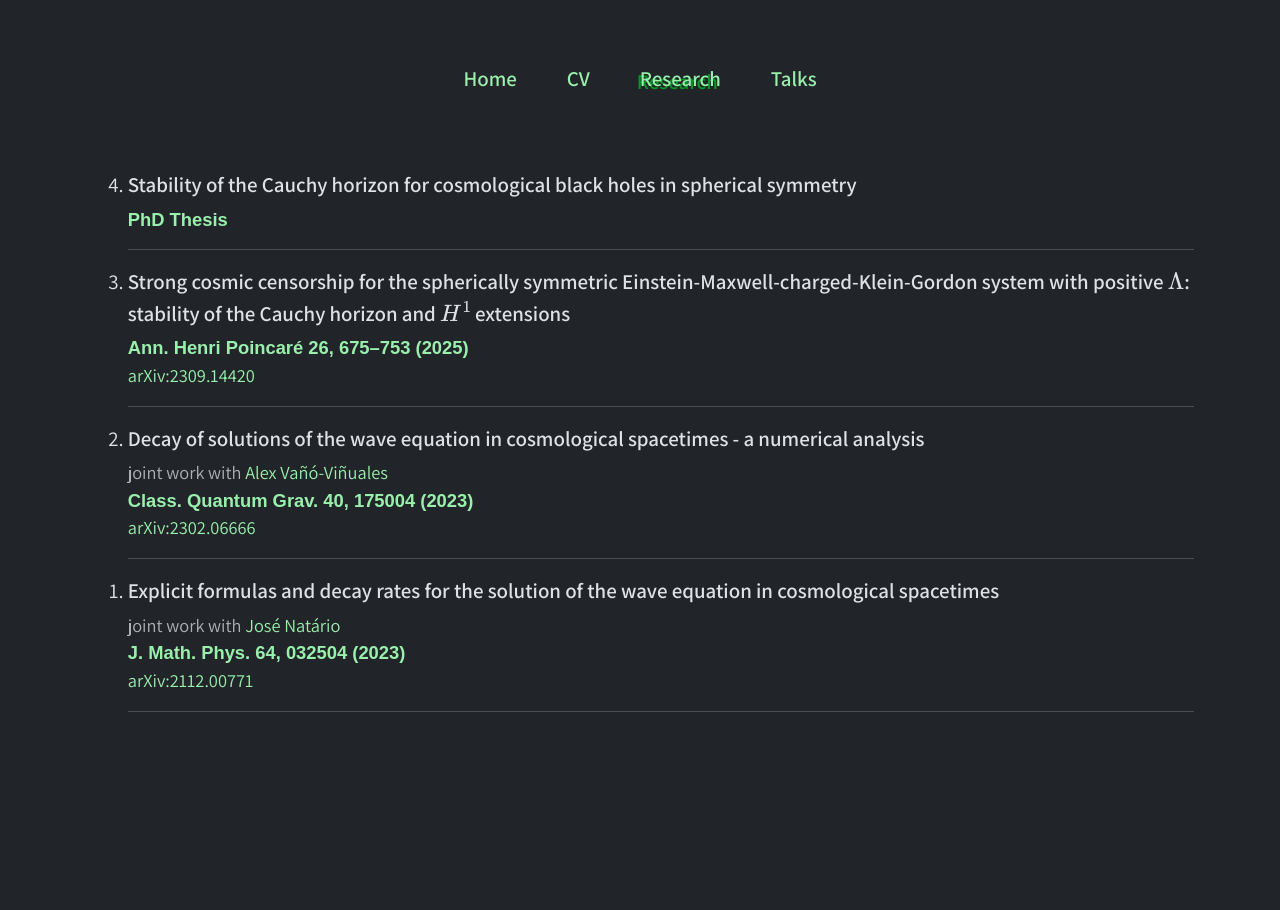
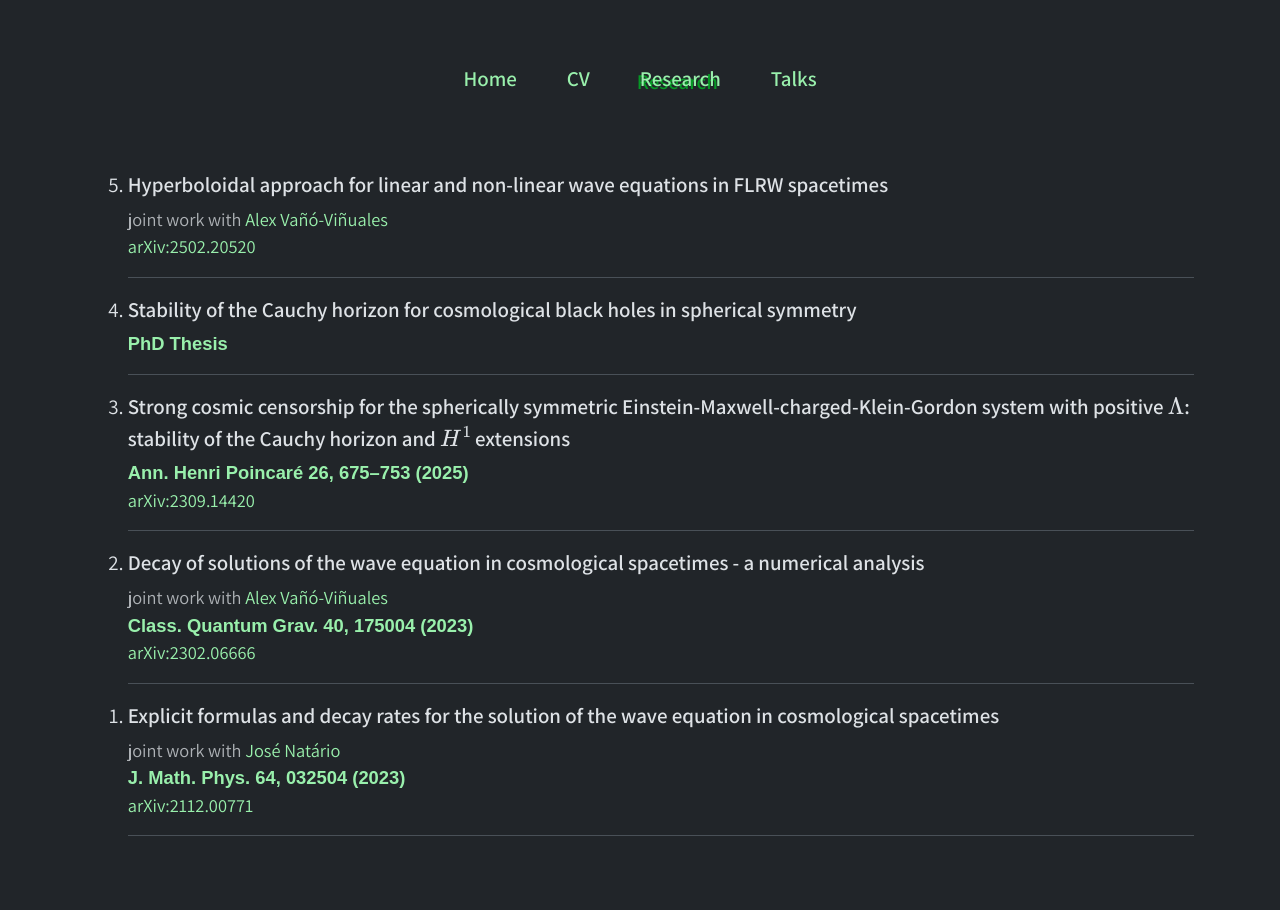
Before and after one commit to flavio-rossetti/flavio-rossetti.github.io, a Jekyll site: the page built from research.html, in a window 1280 px wide. Built offline with Jekyll 4.4.1, drawn with Linux system fonts in a browser that asks for light colours; nearby versions of some CDN libraries; some web fonts are replaced; formulas are drawn with MathJax 3.

Commit message:
Research page updated

```diff
--- a/cv.html
+++ b/cv.html
@@ -50,13 +50,13 @@ description: Flavio Rossetti is a postdoctoral research fellow at GSSI, in L'Aqu
   <h1 style="margin-bottom: 1%;"><b>Visits:</b></h1>
   <ul style="padding-left: 0px !important; font-size: min(1em, 5vw);">
     <li class="li-callout-left" style="border-left-color: #F0DB99 !important;">
-      <div class="fontweight600">Visiting scientist, mathematics area
+      <div class="fontweight600">Visiting scientist, mathematics area (1 month)
         <div class="small"><a target="_blank" href="https://www.gssi.it/">GSSI</a></div>
       </div>
       <div class="small text-end"><span class="text-nowrap">Jan 2025-</span><span class="text-nowrap">Feb 2025</span></div>
     </li>
     <li class="li-callout-left" style="border-left-color: #F0DB99 !important;">
-      <div class="fontweight600">Visiting student research collaborator, department of mathematics
+      <div class="fontweight600">Visiting student research collaborator, department of mathematics (6 months)
         <div class="small"><a target="_blank" href="https://www.math.princeton.edu/">Princeton University</a></div>
       </div>
       <div class="small text-end"><span class="text-nowrap">Nov 2023-</span><span class="text-nowrap">Apr 2024</span></div>
--- a/index.html
+++ b/index.html
@@ -48,7 +48,7 @@ description: Flavio Rossetti is a postdoctoral research fellow at GSSI, in L'Aqu
 </dl>
 
 <div class="row" style="margin-top:2em">
-  <div style="text-align:right; font-size: 0.5rem;">Last update: February 2025</div>
+  <div style="text-align:right; font-size: 0.5rem;">Last update: March 2025</div>
 </div>
 
 </main>
--- a/research.html
+++ b/research.html
@@ -15,6 +15,15 @@ description: Flavio Rossetti is a postdoctoral research fellow at GSSI, in L'Aqu
 <main>
 
   <ol class="ollist" reversed style="margin-top: 2%; font-size: min(5vw, 1em);">
+    <li class="border-bottom li-padding">
+      <div class="fontweight600">Hyperboloidal approach for linear and non-linear wave equations in FLRW spacetimes</div>
+      <div  class="small"><span class="text-muted">joint work with</span> <a target="_blank" href="https://centra.tecnico.ulisboa.pt/team/?id=5432"><span>Alex</span> <span>Vañó-Viñuales</span></a></div>
+      <div  class="small">
+        <a target="_blank" class="main_color text-decoration-none rounded" href="https://arxiv.org/abs/2502.20520">
+        <span>arXiv:2502.20520</span>
+      </a>
+    </div>
+    </li>
     <li class="border-bottom li-padding">
       <div class="fontweight600">Stability of the Cauchy horizon for cosmological black holes in spherical symmetry</div>
       <!--<div class="small"><span class="text-muted">PhD Thesis</span></div>-->
```
